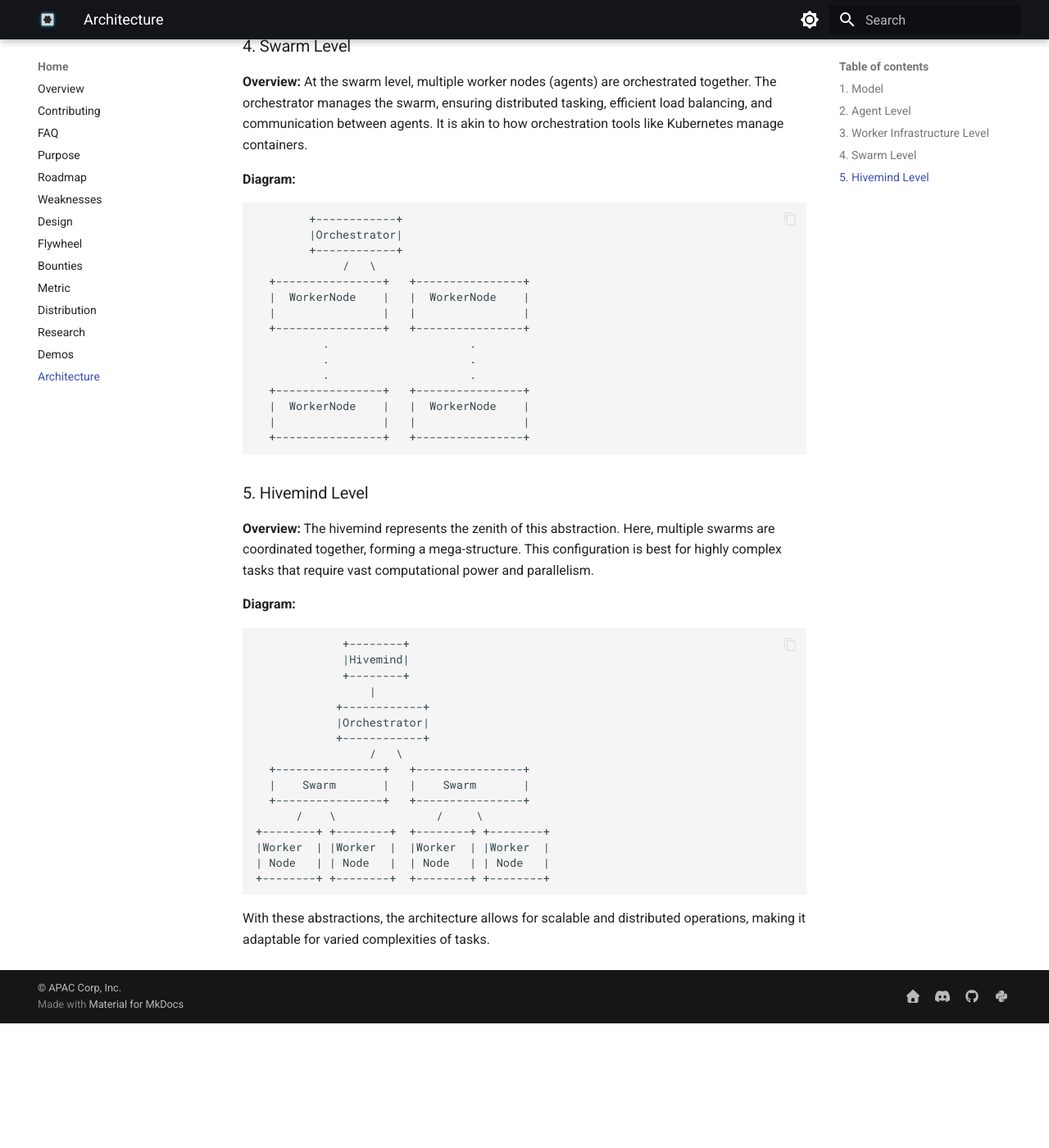
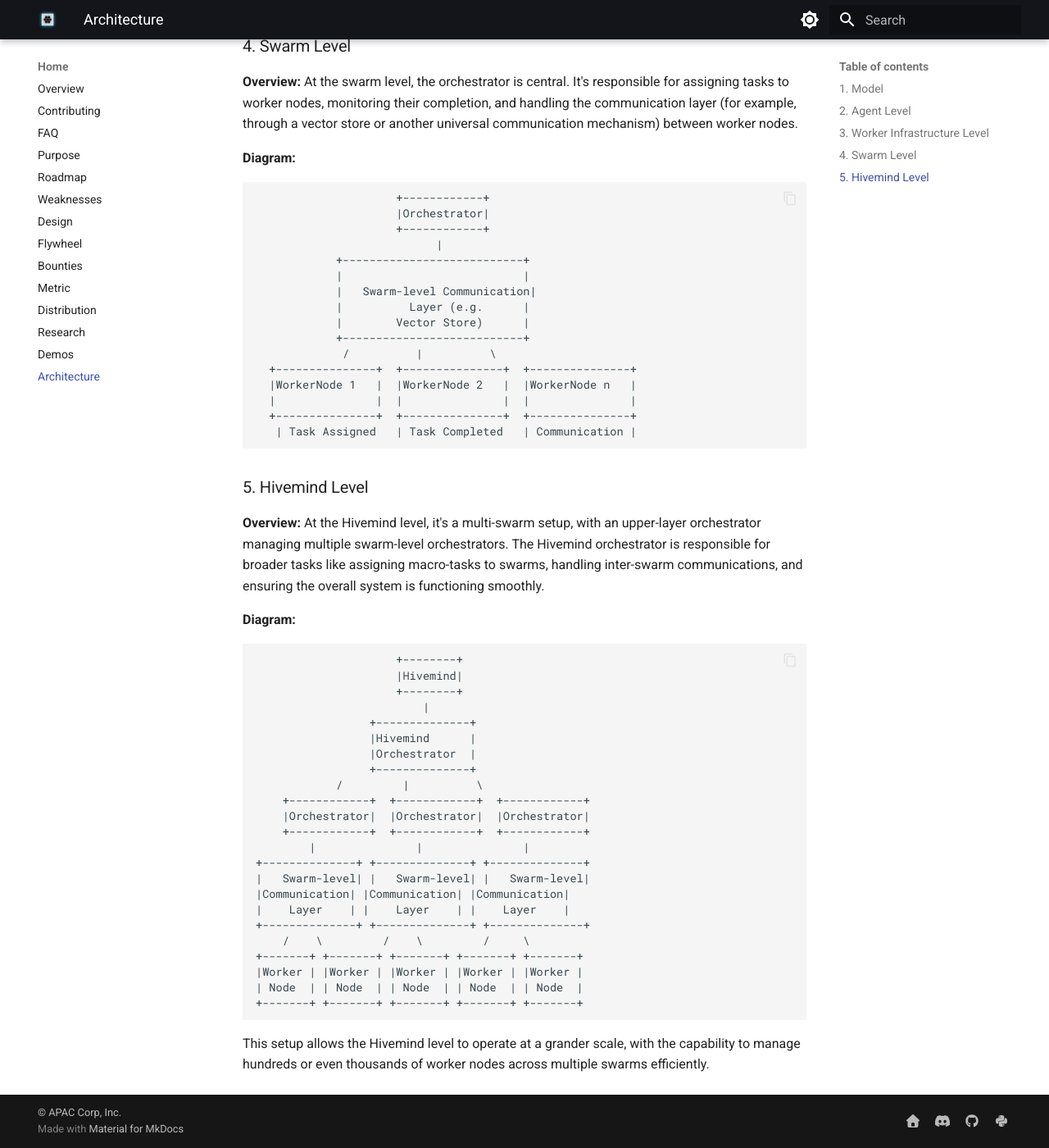
Before and after one commit to kyegomez/swarms-docs, an MkDocs documentation site: the page built from docs/architecture.md, in a window 1280 px wide and 1400 px high, scrolled down 1561 px. Shown: the whole window at 82% size. Built offline with MkDocs 1.6.1 and Material for MkDocs 9.7.7, drawn with Linux system fonts in a browser that asks for light colours; before the commit the page ends 2809 px from its top, so only the background shows below that.

Commit message:
better architecture diagram

````diff
--- a/docs/architecture.md
+++ b/docs/architecture.md
@@ -63,50 +63,58 @@ The worker infrastructure is a step above individual agents. Here, an agent is p
 ### 4. Swarm Level
 
 **Overview:**
-At the swarm level, multiple worker nodes (agents) are orchestrated together. The orchestrator manages the swarm, ensuring distributed tasking, efficient load balancing, and communication between agents. It is akin to how orchestration tools like Kubernetes manage containers.
+At the swarm level, the orchestrator is central. It's responsible for assigning tasks to worker nodes, monitoring their completion, and handling the communication layer (for example, through a vector store or another universal communication mechanism) between worker nodes.
 
 **Diagram:**
 ```
-        +------------+
-        |Orchestrator|
-        +------------+
-             /   \
-  +----------------+   +----------------+
-  |  WorkerNode    |   |  WorkerNode    |
-  |                |   |                |
-  +----------------+   +----------------+
-          .                     .
-          .                     .
-          .                     .
-  +----------------+   +----------------+
-  |  WorkerNode    |   |  WorkerNode    |
-  |                |   |                |
-  +----------------+   +----------------+
+                     +------------+
+                     |Orchestrator|
+                     +------------+
+                           |
+            +---------------------------+
+            |                           |
+            |   Swarm-level Communication|
+            |          Layer (e.g.      |
+            |        Vector Store)      |
+            +---------------------------+
+             /          |          \
+  +---------------+  +---------------+  +---------------+
+  |WorkerNode 1   |  |WorkerNode 2   |  |WorkerNode n   |
+  |               |  |               |  |               |
+  +---------------+  +---------------+  +---------------+
+   | Task Assigned   | Task Completed   | Communication |
 ```
 
 ### 5. Hivemind Level
 
 **Overview:**
-The hivemind represents the zenith of this abstraction. Here, multiple swarms are coordinated together, forming a mega-structure. This configuration is best for highly complex tasks that require vast computational power and parallelism.
+At the Hivemind level, it's a multi-swarm setup, with an upper-layer orchestrator managing multiple swarm-level orchestrators. The Hivemind orchestrator is responsible for broader tasks like assigning macro-tasks to swarms, handling inter-swarm communications, and ensuring the overall system is functioning smoothly.
 
 **Diagram:**
 ```
-             +--------+
-             |Hivemind|
-             +--------+
-                 |
-            +------------+
-            |Orchestrator|
-            +------------+
-                 /   \
-  +----------------+   +----------------+
-  |    Swarm       |   |    Swarm       |
-  +----------------+   +----------------+
-      /    \               /     \
-+--------+ +--------+  +--------+ +--------+
-|Worker  | |Worker  |  |Worker  | |Worker  |
-| Node   | | Node   |  | Node   | | Node   |
-+--------+ +--------+  +--------+ +--------+
+                     +--------+
+                     |Hivemind|
+                     +--------+
+                         |
+                 +--------------+
+                 |Hivemind      |
+                 |Orchestrator  |
+                 +--------------+
+            /         |          \
+    +------------+  +------------+  +------------+
+    |Orchestrator|  |Orchestrator|  |Orchestrator|
+    +------------+  +------------+  +------------+
+        |               |               |
++--------------+ +--------------+ +--------------+
+|   Swarm-level| |   Swarm-level| |   Swarm-level|
+|Communication| |Communication| |Communication|
+|    Layer    | |    Layer    | |    Layer    |
++--------------+ +--------------+ +--------------+
+    /    \         /    \         /     \
++-------+ +-------+ +-------+ +-------+ +-------+
+|Worker | |Worker | |Worker | |Worker | |Worker |
+| Node  | | Node  | | Node  | | Node  | | Node  |
++-------+ +-------+ +-------+ +-------+ +-------+
 ```
 
-With these abstractions, the architecture allows for scalable and distributed operations, making it adaptable for varied complexities of tasks.
+This setup allows the Hivemind level to operate at a grander scale, with the capability to manage hundreds or even thousands of worker nodes across multiple swarms efficiently.
````
